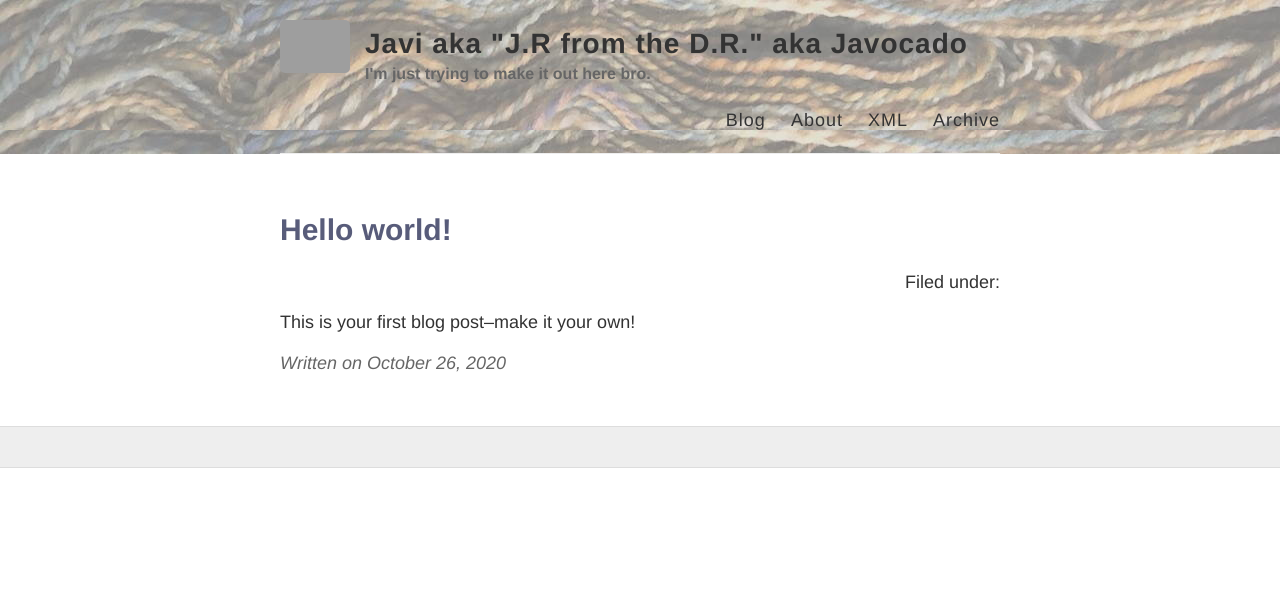
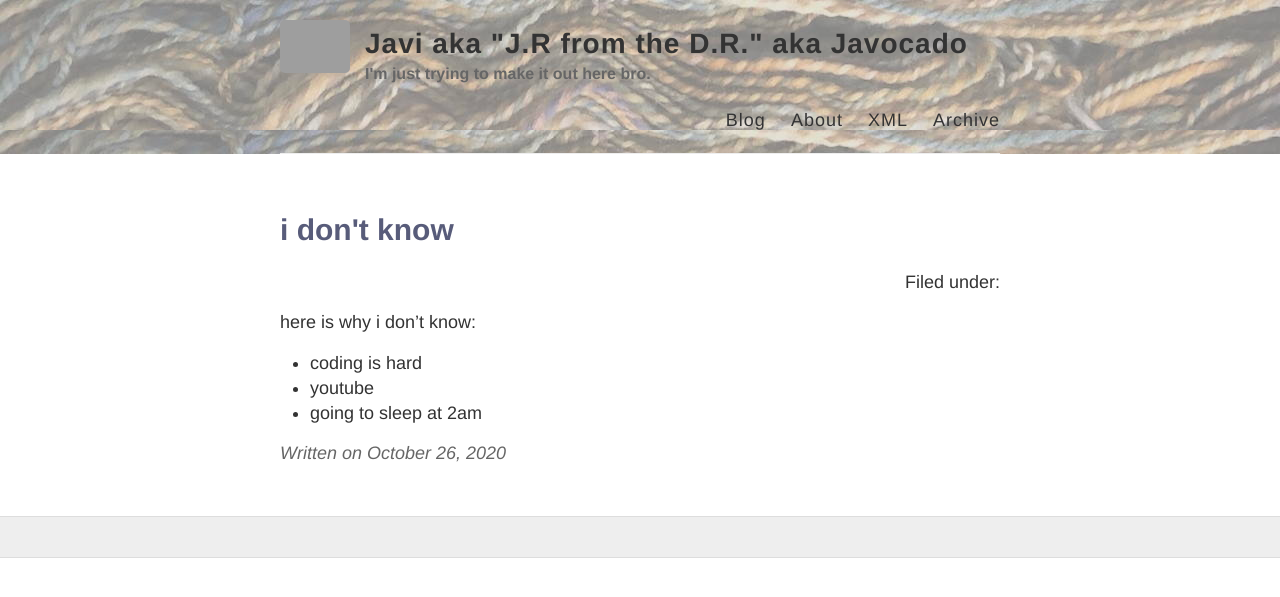
Before and after one commit to awe-set/awe-set.github.io, a Jekyll site: the page built from _posts/2020-10-26-Hello-World.md, in a window 1280 px wide. Shown: the top 597 px of the page. Built offline with Jekyll 4.4.1, drawn with Linux system fonts in a browser that asks for light colours; grey boxes are pictures that could not be loaded.

Commit message:
Update 2020-10-26-Hello-World.md

```diff
--- a/_posts/2020-10-26-Hello-World.md
+++ b/_posts/2020-10-26-Hello-World.md
@@ -1,6 +1,9 @@
 ---
 layout: post
-title: Hello world!
+title: i don't know
 ---
 
-This is your first blog post--make it your own!
+here is why i don't know:
+* coding is hard
+* youtube
+* going to sleep at 2am
```
